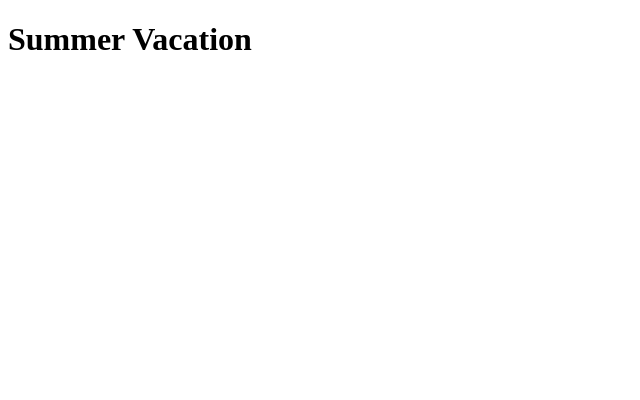
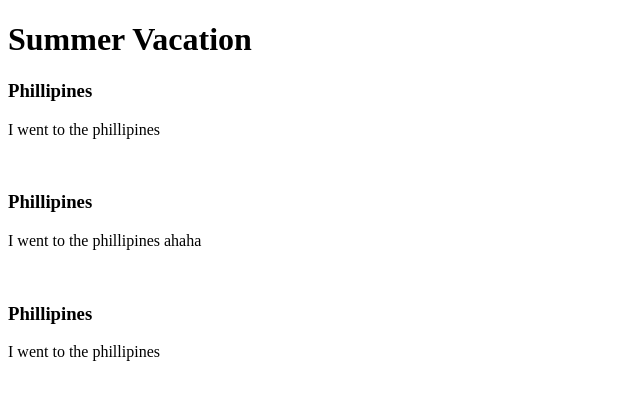
Before and after one commit to AdrienJaymz/ITECH-270-images, a plain HTML site: page index.html in a window 1280 px wide. Shown: the whole page, without its empty margins (0-640 px from the left). Drawn offline with Linux system fonts and the light colour scheme.

Commit message:
added ahaha

```diff
--- a/index.html
+++ b/index.html
@@ -9,5 +9,22 @@
     <header>
         <h1>Summer Vacation</h1>
     </header>
+    <section>
+        <article>
+            <h3>Phillipines</h3>
+            <p>I went to the phillipines</p>
+            <img src="" alt="">
+        </article>
+        <article>
+            <h3>Phillipines</h3>
+            <p>I went to the phillipines ahaha</p>
+            <img src="" alt="">
+        </article>
+        <article>
+            <h3>Phillipines</h3>
+            <p>I went to the phillipines</p>
+            <img src="" alt="">
+        </article>
+    </section>
 </body>
 </html>
```
